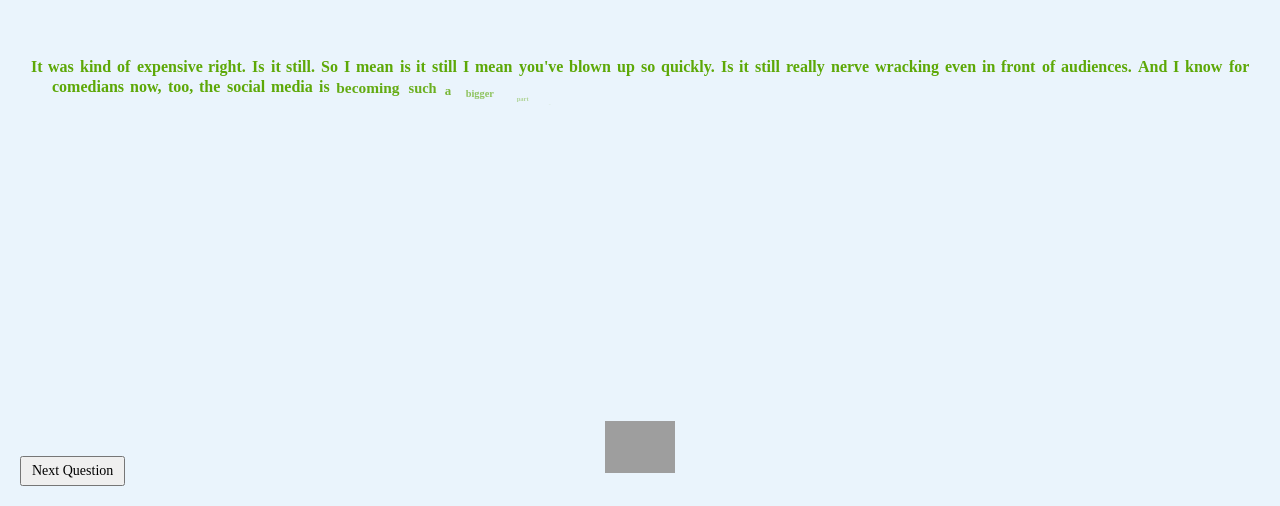
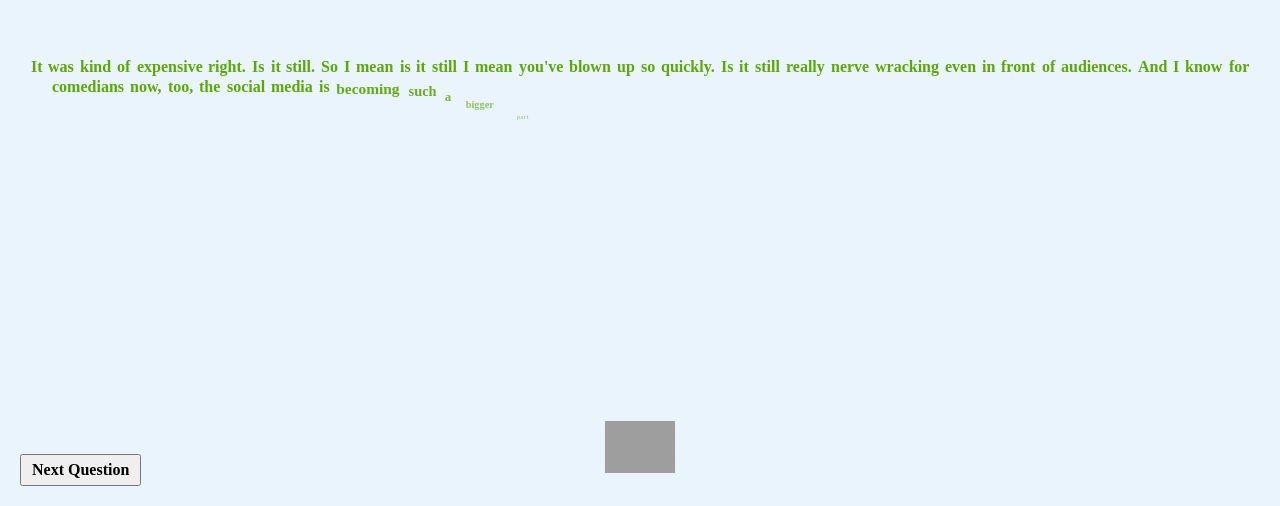
Before and after one commit to raffik16/allyasksreallylongquestionsthatnobodycanfollow, a Nuxt app: page / in a window 1280 px wide. Shown: the part 294-800 px from the top of the page. Built offline with nearby package versions, Linux system fonts and the light colour scheme; grey boxes are pictures that could not be loaded.

Commit message:
update button ui

```diff
--- a/components/AnimatedQuestions.vue
+++ b/components/AnimatedQuestions.vue
@@ -87,7 +87,7 @@
   @keyframes waveIn {
     0% {
       opacity: 0;
-      transform: translateY(20px) scale(0);
+      transform: translateY(50px) scale(0);
     }
     100% {
       opacity: 1;
@@ -97,12 +97,13 @@
 
   button {
     padding: 5px 10px;
-    font-size: 14px;
+    font-size: 16px;
     cursor: pointer;
     position: absolute;
     font-family: cursive;
     bottom: 20px;
     left: 20px;
     z-index: 10;
+    font-weight: bold;
   }
   </style>
```
